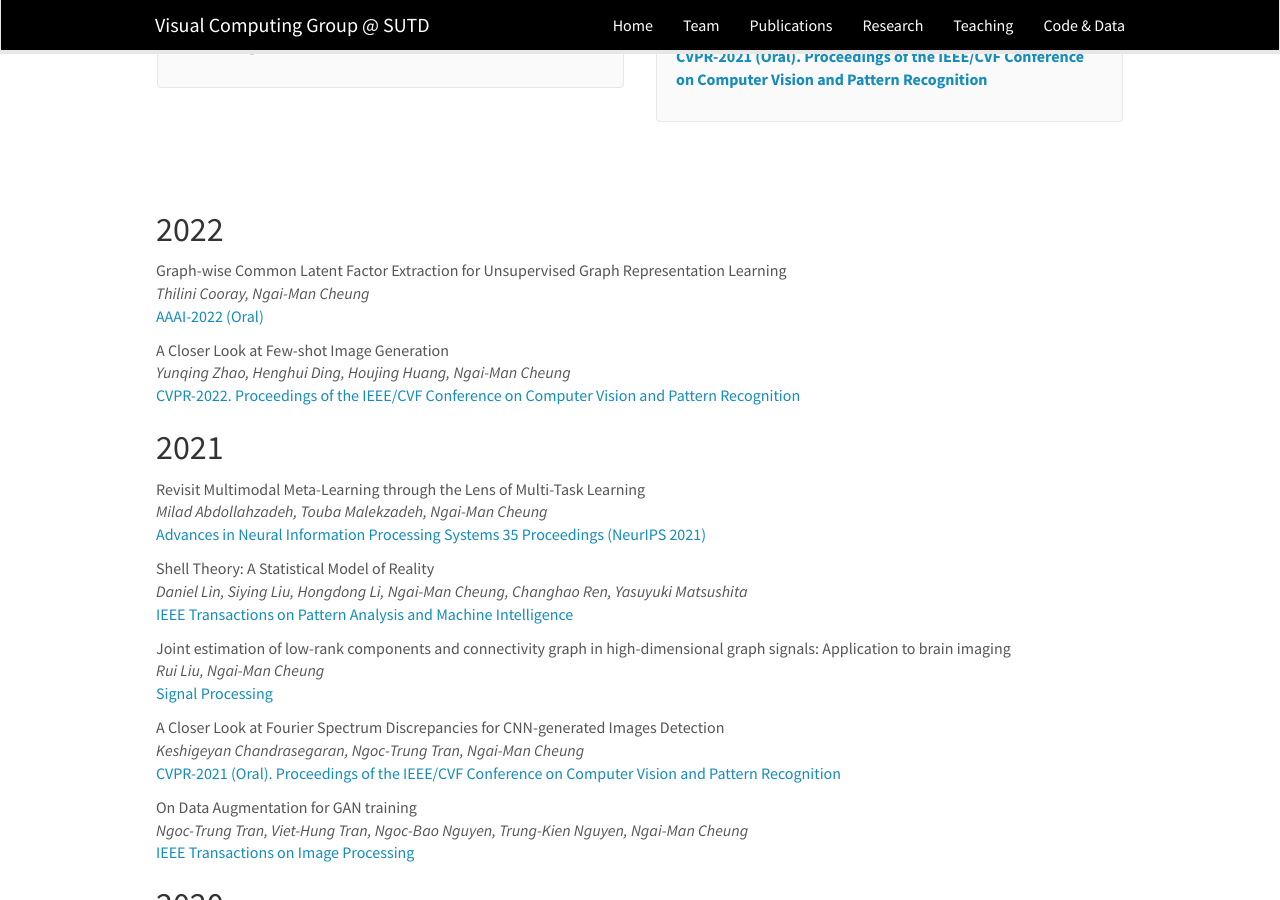
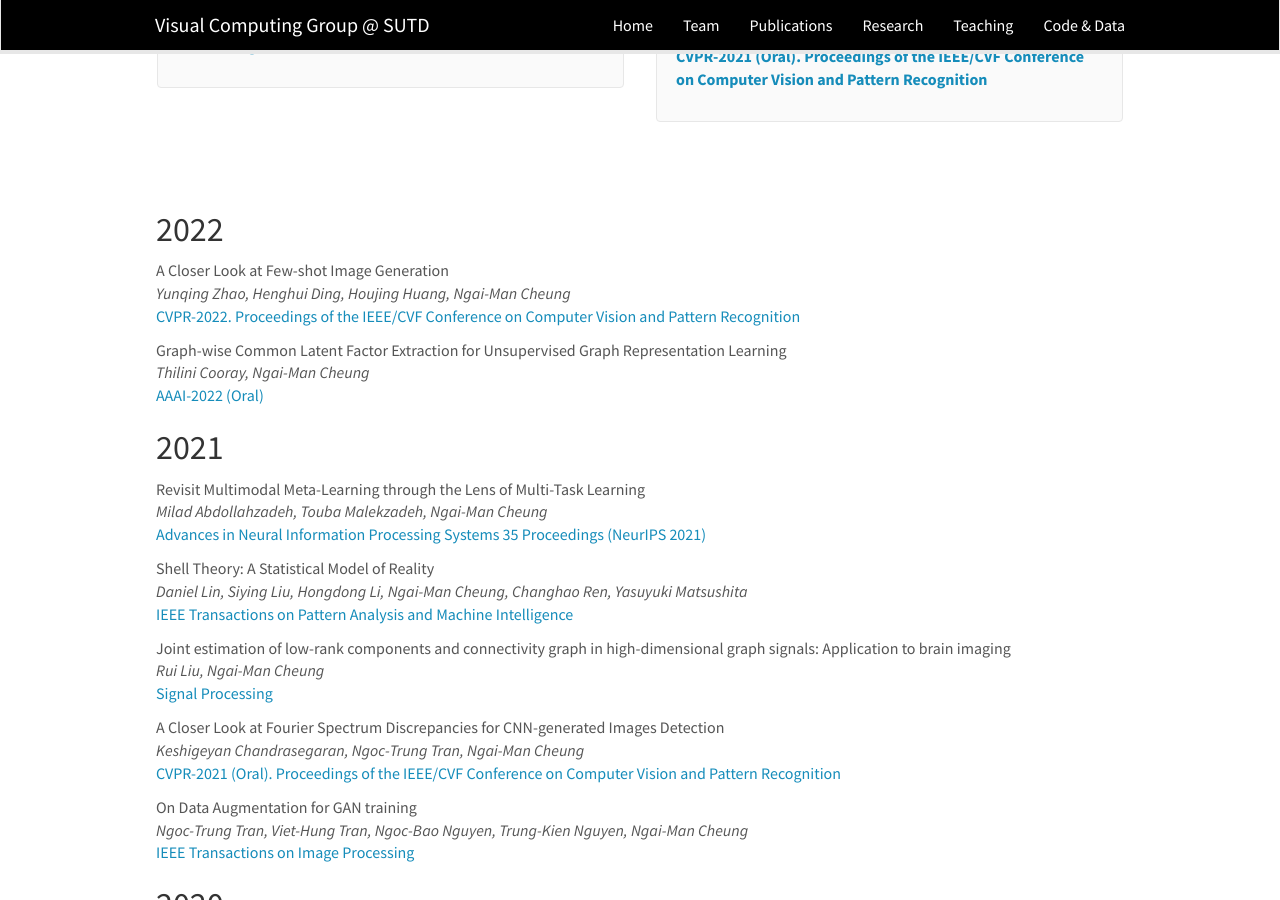
Before and after one commit to sutd-visual-computing-group/sutd-visual-computing-group.github.io, a Jekyll site: the page built from _pages/publications.md, in a window 1280 px wide and 900 px high, scrolled down 1083 px. Built offline with Jekyll 4.4.1, drawn with Linux system fonts in a browser that asks for light colours; nearby versions of some CDN libraries; part of the change alters nothing that is shown.

```diff
--- a/_data/publist_2022.yml
+++ b/_data/publist_2022.yml
@@ -1,3 +1,11 @@
+- title: "A Closer Look at Few-shot Image Generation"
+  image: TiNHigh.png
+  authors: Yunqing Zhao, Henghui Ding, Houjing Huang, Ngai-Man Cheung
+  link:
+    url: https://arxiv.org/abs/2112.08830
+    display: CVPR-2022. Proceedings of the IEEE/CVF Conference on Computer Vision and Pattern Recognition
+  highlight: 0
+
 - title: "Graph-wise Common Latent Factor Extraction for Unsupervised Graph Representation Learning"
   image: TiNHigh.png
   description:
@@ -6,11 +14,3 @@
     url: https://arxiv.org/abs/2112.08830
     display: AAAI-2022 (Oral)
   highlight: 0
-
-- title: "A Closer Look at Few-shot Image Generation"
-  image: TiNHigh.png
-  authors: Yunqing Zhao, Henghui Ding, Houjing Huang, Ngai-Man Cheung
-  link:
-    url: https://arxiv.org/abs/2112.08830
-    display: CVPR-2022. Proceedings of the IEEE/CVF Conference on Computer Vision and Pattern Recognition
-  highlight: 0
```
